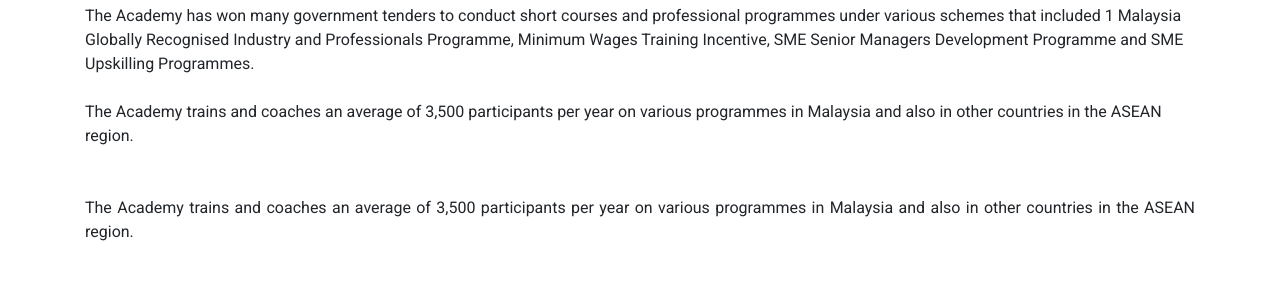
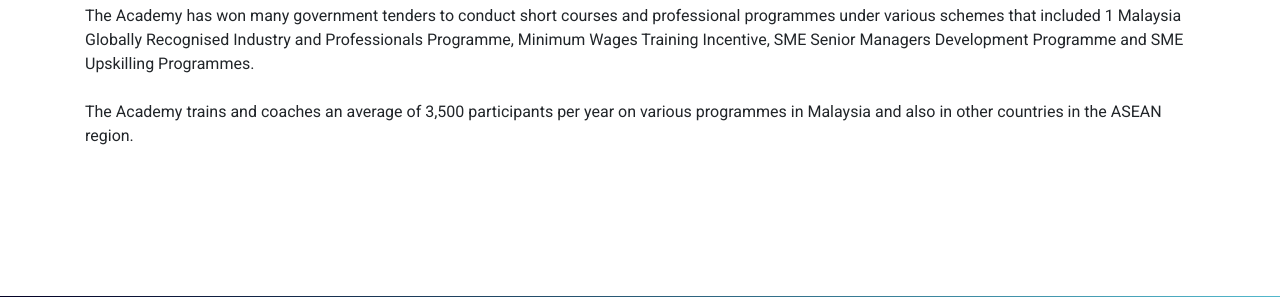
Before and after one commit to MohamedZhran12/export_academy, a PHP site: page /ourprofile.php in a window 1280 px wide. Shown: the part 767-1064 px from the top of the page. Run offline with PHP 8.4, Linux system fonts and the light colour scheme; data that the repository does not hold is empty; some libraries are stand-ins or nearby versions; grey boxes are pictures that could not be loaded.

Commit message:
small change

```diff
--- a/ourprofile.php
+++ b/ourprofile.php
@@ -38,8 +38,6 @@ require_once($_SERVER['DOCUMENT_ROOT'] . "/includes/init.php");
         <br><br>
         The Academy trains and coaches an average of 3,500 participants per year on various programmes in Malaysia and also in other countries in the ASEAN region.
       </p>
-      <br><br>
-      <p style="text-align: justify;background: transparent;line-height: 150%;">The Academy trains and coaches an average of 3,500 participants per year on various programmes in Malaysia and also in other countries in the ASEAN region.</p>
       <br><br>
     </div>
   </div>
```
